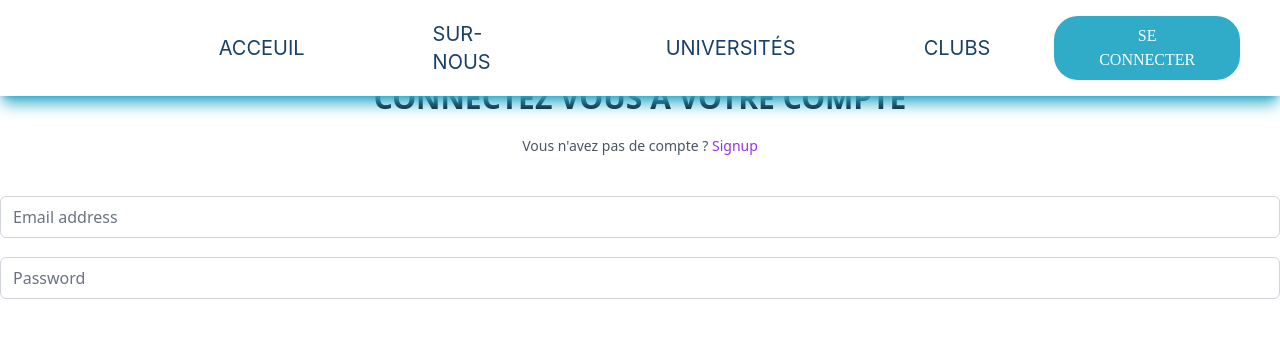
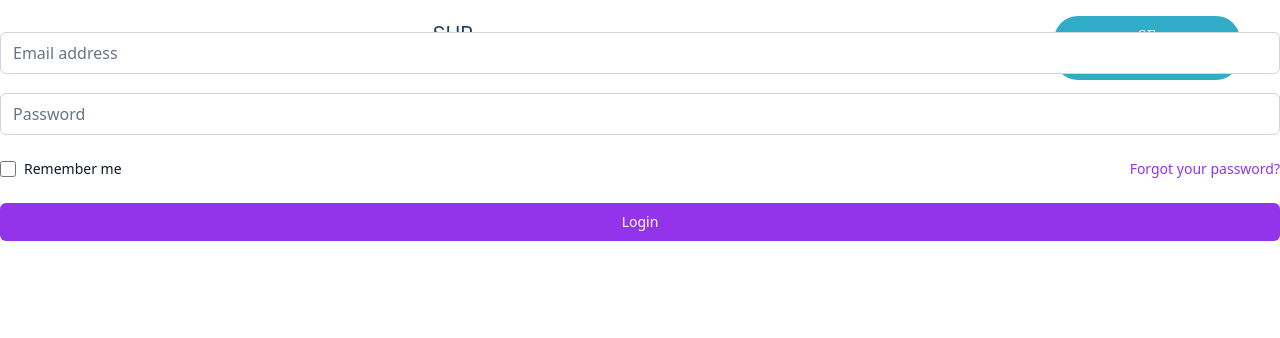
Before and after one commit to Azzedde/CSE-HackOnline-Team02, a React (Create React App) app: page /login in a window 1280 px wide. Shown: the top 338 px of the page. Built offline with nearby package versions, Linux system fonts and the light colour scheme; grey boxes are pictures that could not be loaded.

Commit message:
Updating form

```diff
--- a/src/components/Login.js
+++ b/src/components/Login.js
@@ -1,5 +1,7 @@
 import { useState } from 'react';
 import { loginFields } from "../constants/formFields";
+import FormAction from "./FormAction";
+import FormExtra from "./FormExtra";
 import Input from "./Input";
 
 const fields=loginFields;
@@ -13,9 +15,19 @@ export default function Login(){
         setLoginState({...loginState,[e.target.id]:e.target.value})
     }
 
+    const handleSubmit=(e)=>{
+        e.preventDefault();
+        authenticateUser();
+    }
+
+    //Handle Login API Integration here
+    const authenticateUser = () =>{
+
+    }
 
     return(
-        <form className="mt-8 space-y-6">
+
+        <form className="mt-8 space-y-6" onSubmit={handleSubmit}>
         <div className="-space-y-px">
             {
                 fields.map(field=>
@@ -36,7 +48,8 @@ export default function Login(){
             }
         </div>
 
-
+        <FormExtra/>
+        <FormAction handleSubmit={handleSubmit} text="Login"/>
 
       </form>
     )
--- a/src/components/LoginHeader.js
+++ /dev/null
@@ -1,28 +0,0 @@
-import {Link} from 'react-router-dom';
-
-export default function HeaderLogin({
-    heading,
-    paragraph,
-    linkName,
-    linkUrl="#"
-}){
-    return(
-        <div className="mb-10">
-            <div className="flex justify-center">
-                <img
-                    alt=""
-                    className="h-14 w-14"
-                    src="{Logo} "/>
-            </div>
-            <h2 className="mt-6 text-center text-3xl font-extrabold text-gray-900">
-                {heading}
-            </h2>
-            <p className="mt-2 text-center text-sm text-gray-600 mt-5">
-            {paragraph} {' '}
-            <Link to={linkUrl} className="font-medium text-purple-600 hover:text-purple-500">
-                {linkName}
-            </Link>
-            </p>
-        </div>
-    )
-}
--- a/src/pages/Login.js
+++ b/src/pages/Login.js
@@ -1,15 +1,15 @@
-import HeaderLogin from "../components/LoginHeader";
+
 import Login from "../components/Login"
 export default function LoginPage(){
     return(
         <>
-                <HeaderLogin
-                heading="CONNECTEZ VOUS À VOTRE COMPTE "
-                paragraph="Vous n'avez pas de compte ?"
-                linkName="Signup"
-                linkUrl="/signup"
-                />
-            <Login/>
+
+
+               <Login />
+
+
+
+
         </>
     )
 }
```
